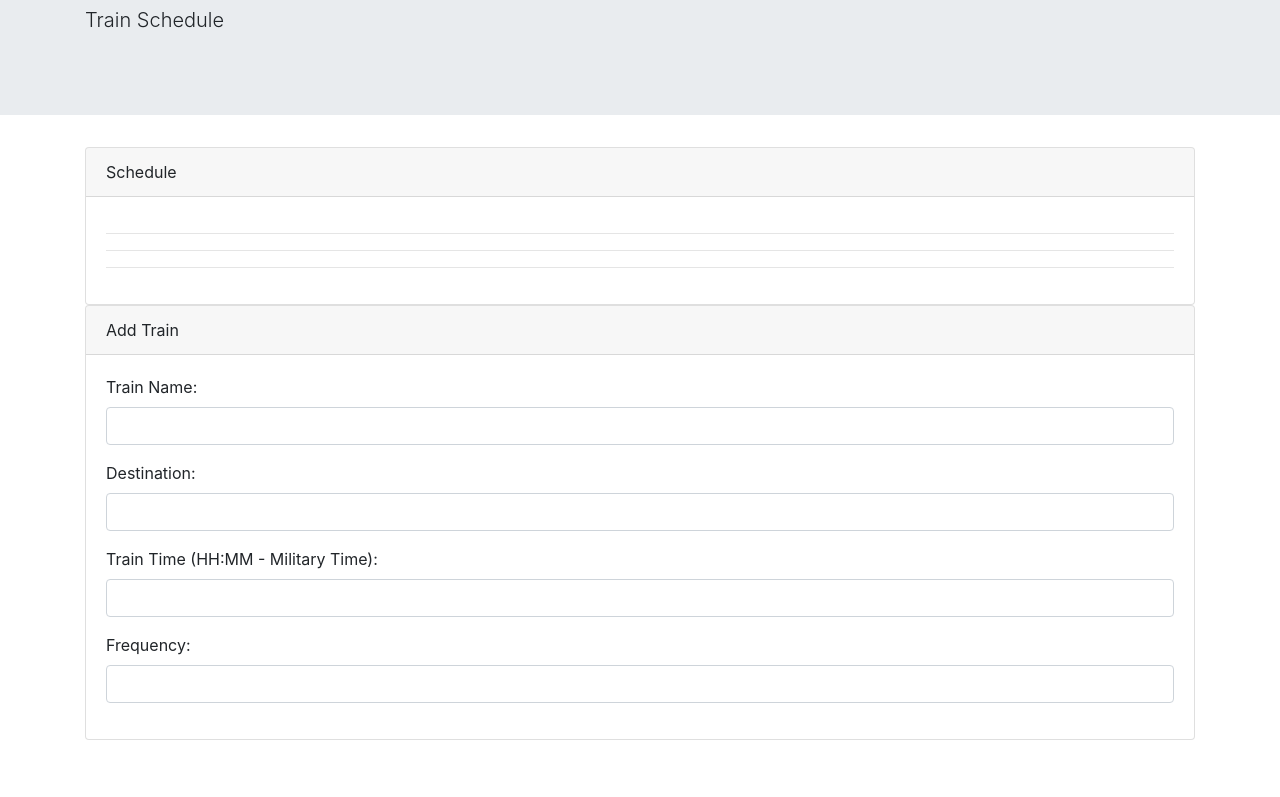
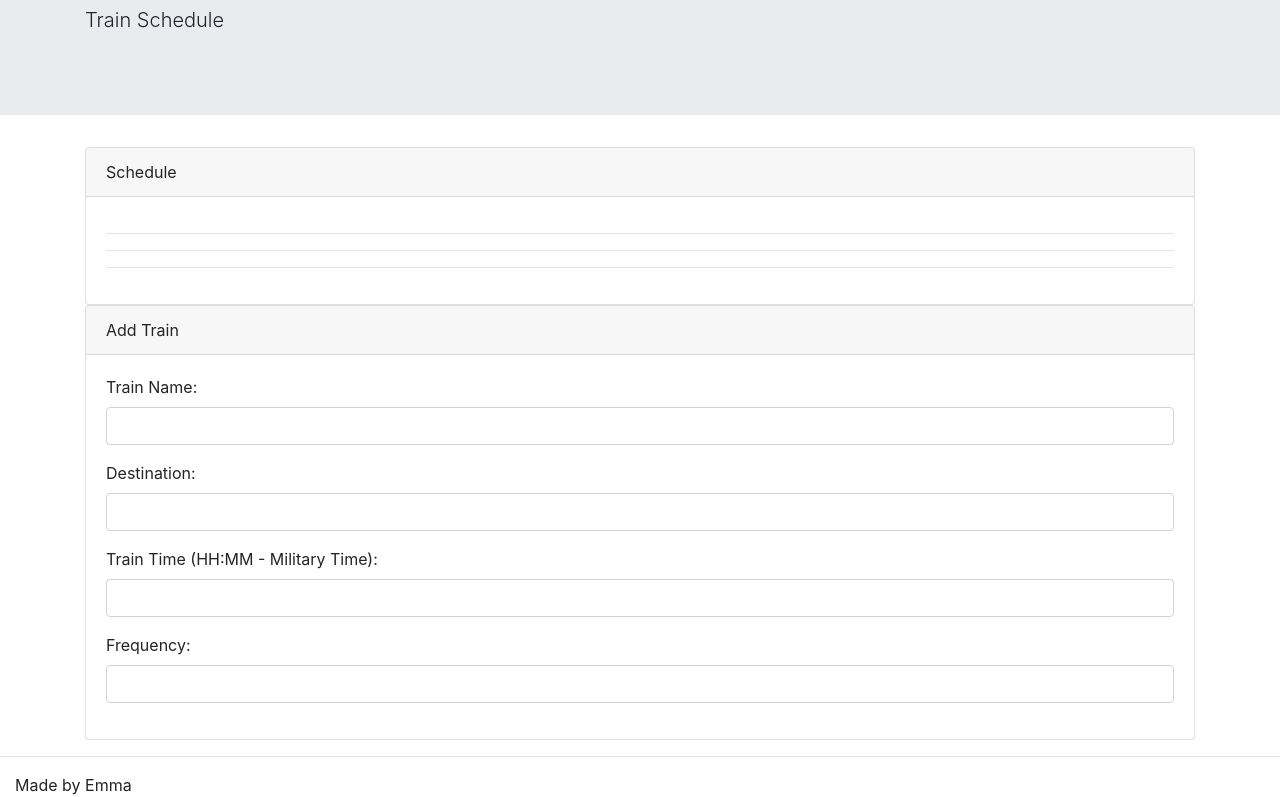
Before and after one commit to emmastotz/train-scheduler, a plain HTML site: page index.html in a window 1280 px wide. Shown: the part 134-931 px from the top of the page. Before the commit the page ends 874 px from the top, so only its background shows below. Drawn offline with nearby package versions, Linux system fonts and the light colour scheme.

Commit message:
Added a footer to HTML

```diff
--- a/index.html
+++ b/index.html
@@ -69,5 +69,16 @@
       </div>
     </div>
 
+    <hr>
+
+    <div class="container-fluid footer">
+        <div class="row">
+          <div class="col">
+            <!-- Rendered buttons will get dumped here  -->
+            <div id="footer">Made by Emma</div>
+          </div>
+        </div>
+    </div>
+
   </body>
 </html>
```
